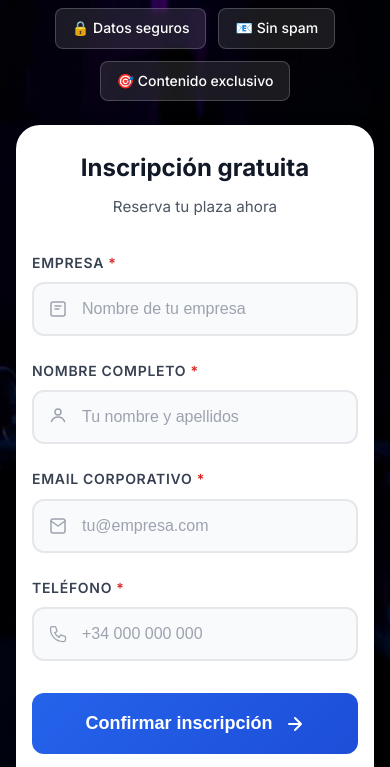
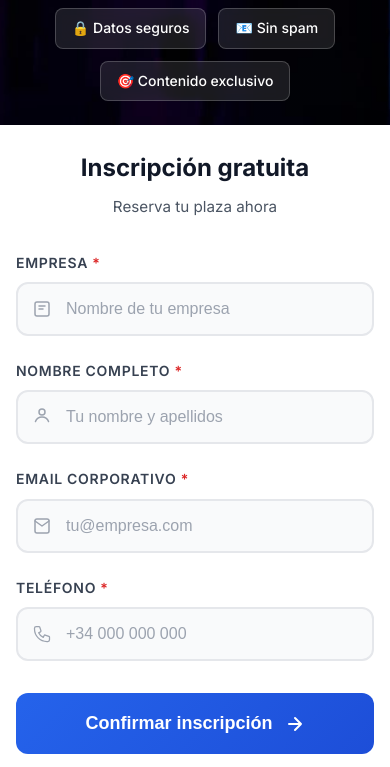
Before and after one commit to Tandem-Software-Management/landing-verifactu, an Astro site: page / in a window 390 px wide. Shown: the part 680-1447 px from the top of the page. Built offline with nearby package versions, Linux system fonts and the light colour scheme; Astro itself is replaced by a stand-in of ours.

Commit message:
chore: mejorado el formulario en movil

```diff
--- a/src/pages/index.astro
+++ b/src/pages/index.astro
@@ -1826,7 +1826,7 @@ import HeaderBackground from "../assets/fondo12.png";
 		}
 
 		.hero {
-			padding: 3rem 0 4rem;
+			padding: 3rem 0 0;
 		}
 
 		.hero-content {
@@ -1835,6 +1835,9 @@ import HeaderBackground from "../assets/fondo12.png";
 
 		.hero-form-container {
 			padding: 2rem 1.5rem;
+			margin-left: -1rem;
+			margin-right: -1rem;
+			border-radius: 0;
 		}
 
 		.hero-title {
```
